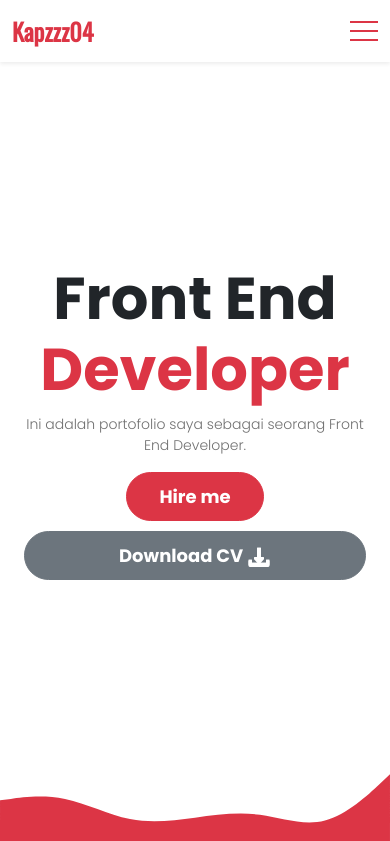
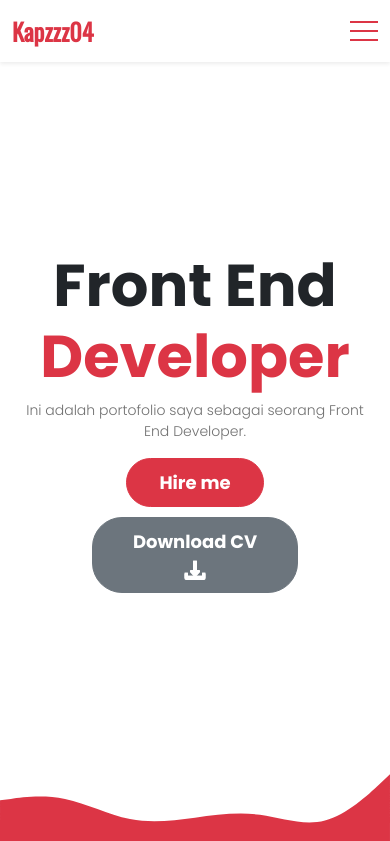
Before and after one commit to kapzzz04/portofolio-kap, a plain HTML site: page index.html in a window 390 px wide. Shown: the top 841 px of the page. Drawn offline with nearby package versions, Linux system fonts and the light colour scheme; grey boxes are pictures that could not be loaded.

Commit message:
mengubah layout btn home

```diff
--- a/style.css
+++ b/style.css
@@ -758,8 +758,9 @@ div.akhir p {
     margin: auto;
   }
 
-  .button-judul .btn-outline-secondary {
+  .button-judul .btn-secondary {
     margin: auto;
+    max-width: 60%;
   }
 
   .me .content .lg-img {
```
